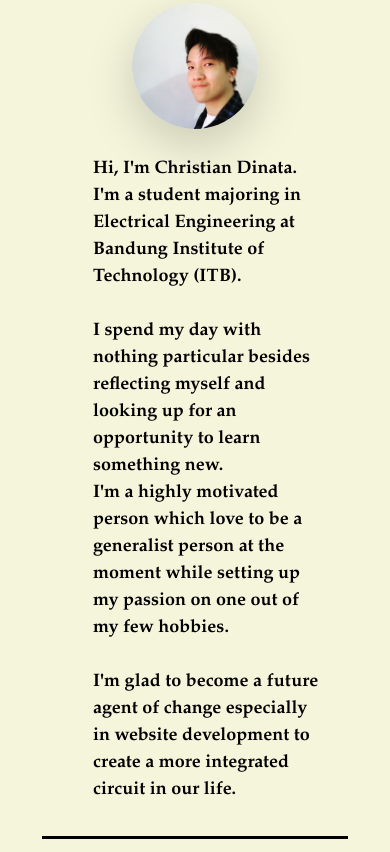
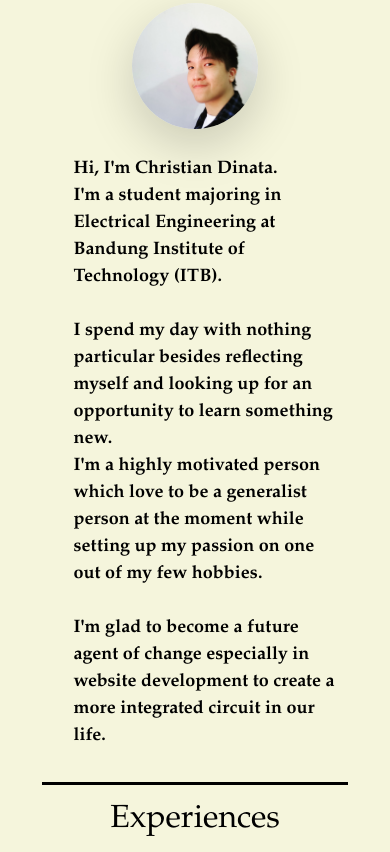
Before and after one commit to christiandinata/christiandinata.github.io, a plain HTML site: page index.html in a window 390 px wide. Shown: the part 400-1252 px from the top of the page. Drawn offline with nearby package versions, Linux system fonts and the light colour scheme.

Commit message:
updated summary margin

```diff
--- a/css/indexing.css
+++ b/css/indexing.css
@@ -149,7 +149,6 @@ hr{
 
 	.summary{
 		margin-top:0;
-		right: 20%;
-		left: 20%;
+		left: 15%;
 	}
 }
--- a/index.html
+++ b/index.html
@@ -68,7 +68,7 @@
 					<center><img class="rounded-circle img-fluid shadow-lg" src="images/profile.jpg" alt="Profile Picture"></center>
 					<br>
 				</div>
-				<div class="col-8 col-lg-5 summary" data-aos="fade-left">
+				<div class="col-9 col-lg-5 summary" data-aos="fade-left">
 					<p>Hi, I'm Christian Dinata. <br>I'm a student majoring in Electrical Engineering at Bandung Institute of Technology (ITB).<br><br>
 					I spend my day with nothing particular besides reflecting myself and looking up for an opportunity to learn something new.<br>
 					I'm a highly motivated person which love to be a generalist person at the moment while setting up my passion on one out of my few hobbies.<br><br>
```
